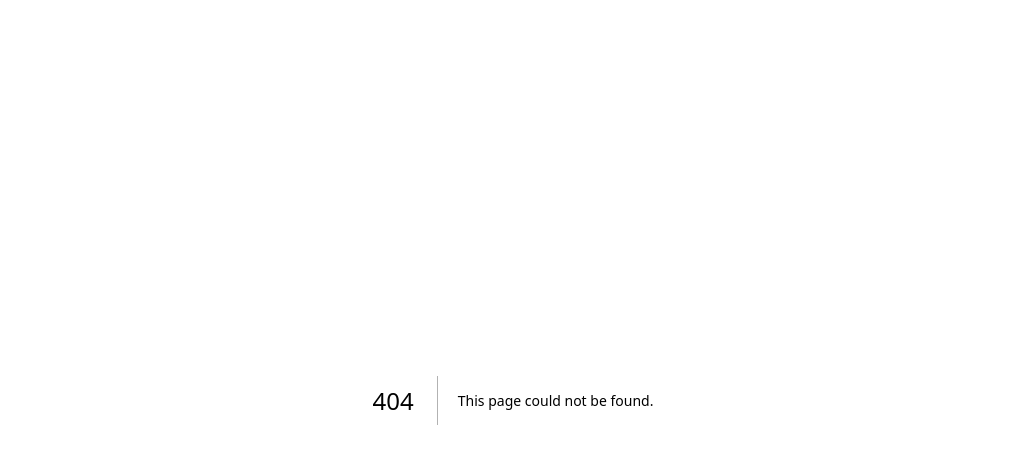
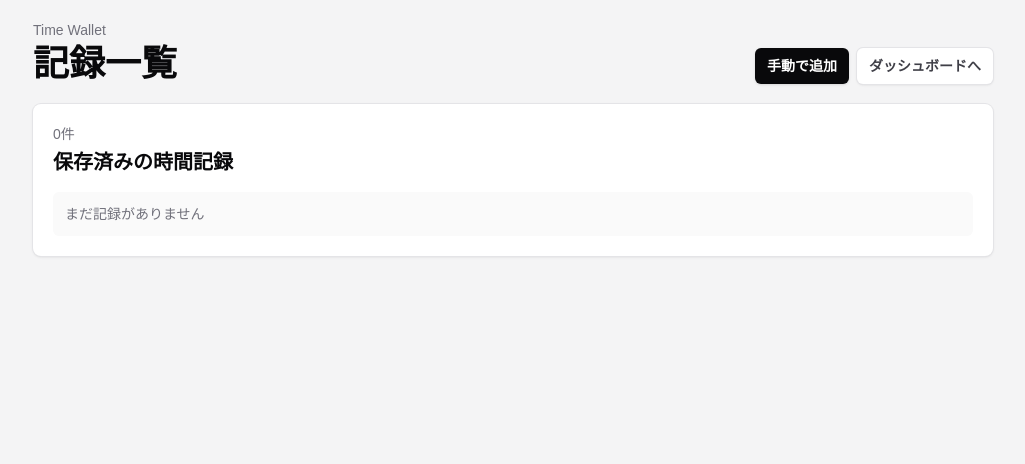
Before and after one commit to tomio-h/time_management_application, a Next.js app: page /records in a window 1280 px wide. Before the commit this address had no page. Shown: the top 464 px of the page, without its empty margins (127-1152 px from the left). Built offline with nearby package versions, Linux system fonts and the light colour scheme.

Commit message:
Add records list page

```diff
--- a/app/dashboard/page.tsx
+++ b/app/dashboard/page.tsx
@@ -422,12 +422,20 @@ export default function DashboardPage() {
               活動タグがありません。/tags でタグを追加してください。
             </p>
           ) : null}
-          <Link
-            href="/records/new"
-            className="mt-4 inline-flex h-10 items-center justify-center rounded-md border border-zinc-200 bg-white px-4 text-sm font-semibold text-zinc-700 transition-colors hover:border-zinc-300 hover:bg-zinc-50"
-          >
-            手動で追加
-          </Link>
+          <div className="mt-4 flex flex-col gap-2 sm:flex-row">
+            <Link
+              href="/records/new"
+              className="inline-flex h-10 items-center justify-center rounded-md border border-zinc-200 bg-white px-4 text-sm font-semibold text-zinc-700 transition-colors hover:border-zinc-300 hover:bg-zinc-50"
+            >
+              手動で追加
+            </Link>
+            <Link
+              href="/records"
+              className="inline-flex h-10 items-center justify-center rounded-md border border-zinc-200 bg-white px-4 text-sm font-semibold text-zinc-700 transition-colors hover:border-zinc-300 hover:bg-zinc-50"
+            >
+              記録一覧
+            </Link>
+          </div>
         </section>
 
         <section className="grid gap-4 lg:grid-cols-[0.95fr_1.05fr]">
--- a/app/records/new/page.tsx
+++ b/app/records/new/page.tsx
@@ -153,12 +153,20 @@ export default function NewRecordPage() {
               手動記録追加
             </h1>
           </div>
-          <Link
-            href="/dashboard"
-            className="rounded-md bg-white px-3 py-2 text-sm font-semibold text-zinc-700 shadow-sm ring-1 ring-zinc-200 transition-colors hover:bg-zinc-50"
-          >
-            ダッシュボードへ
-          </Link>
+          <div className="flex flex-col gap-2 sm:flex-row">
+            <Link
+              href="/records"
+              className="rounded-md bg-zinc-950 px-3 py-2 text-center text-sm font-semibold text-white shadow-sm transition-colors hover:bg-zinc-800"
+            >
+              記録一覧
+            </Link>
+            <Link
+              href="/dashboard"
+              className="rounded-md bg-white px-3 py-2 text-center text-sm font-semibold text-zinc-700 shadow-sm ring-1 ring-zinc-200 transition-colors hover:bg-zinc-50"
+            >
+              ダッシュボードへ
+            </Link>
+          </div>
         </header>
 
         <section className="rounded-lg bg-white p-5 shadow-sm ring-1 ring-zinc-200">
--- /dev/null
+++ b/app/records/page.tsx
@@ -0,0 +1,197 @@
+"use client";
+
+import Link from "next/link";
+import { useEffect, useMemo, useState } from "react";
+import {
+  attachTagIdsToRecords,
+  getTagForRecord,
+  initialActivityTags,
+  parseStoredRecords,
+  parseStoredTags,
+  RECORDS_STORAGE_KEY,
+  TAGS_STORAGE_KEY,
+  type ActivityRecord,
+  type ActivityTag,
+} from "../lib/time-wallet-storage";
+
+function getTodayValue() {
+  const today = new Date();
+  const year = today.getFullYear();
+  const month = (today.getMonth() + 1).toString().padStart(2, "0");
+  const date = today.getDate().toString().padStart(2, "0");
+
+  return `${year}-${month}-${date}`;
+}
+
+function formatMinutes(minutes: number) {
+  const hours = Math.floor(minutes / 60);
+  const restMinutes = minutes % 60;
+
+  if (hours === 0) {
+    return `${restMinutes}m`;
+  }
+
+  if (restMinutes === 0) {
+    return `${hours}h`;
+  }
+
+  return `${hours}h${restMinutes}m`;
+}
+
+function getRecordDate(record: ActivityRecord) {
+  return record.date ?? getTodayValue();
+}
+
+function getSortValue(record: ActivityRecord) {
+  return `${getRecordDate(record)}T${record.end || record.start}`;
+}
+
+export default function RecordsPage() {
+  const [tags, setTags] = useState<ActivityTag[]>(initialActivityTags);
+  const [records, setRecords] = useState<ActivityRecord[]>([]);
+
+  useEffect(() => {
+    const storedTags = window.localStorage.getItem(TAGS_STORAGE_KEY);
+    const storedRecords = window.localStorage.getItem(RECORDS_STORAGE_KEY);
+    const parsedTags = storedTags ? parseStoredTags(storedTags) : null;
+    const parsedRecords = storedRecords
+      ? parseStoredRecords(storedRecords)
+      : null;
+
+    const timeoutId = window.setTimeout(() => {
+      const loadedTags = parsedTags ?? initialActivityTags;
+
+      setTags(loadedTags);
+
+      if (parsedRecords) {
+        setRecords(attachTagIdsToRecords(parsedRecords, loadedTags));
+      }
+    }, 0);
+
+    return () => window.clearTimeout(timeoutId);
+  }, []);
+
+  const sortedRecords = useMemo(
+    () =>
+      [...records].sort((firstRecord, secondRecord) => {
+        const dateCompare = getSortValue(secondRecord).localeCompare(
+          getSortValue(firstRecord),
+        );
+
+        if (dateCompare !== 0) {
+          return dateCompare;
+        }
+
+        return secondRecord.id - firstRecord.id;
+      }),
+    [records],
+  );
+
+  return (
+    <main className="min-h-screen bg-zinc-100 text-zinc-950">
+      <div className="mx-auto flex w-full max-w-5xl flex-col gap-5 px-4 py-5 sm:px-6 lg:px-8">
+        <header className="flex flex-col gap-3 sm:flex-row sm:items-end sm:justify-between">
+          <div>
+            <p className="text-sm font-medium text-zinc-500">Time Wallet</p>
+            <h1 className="mt-1 text-3xl font-semibold tracking-normal text-zinc-950 sm:text-4xl">
+              記録一覧
+            </h1>
+          </div>
+          <div className="flex flex-col gap-2 sm:flex-row">
+            <Link
+              href="/records/new"
+              className="rounded-md bg-zinc-950 px-3 py-2 text-center text-sm font-semibold text-white shadow-sm transition-colors hover:bg-zinc-800"
+            >
+              手動で追加
+            </Link>
+            <Link
+              href="/dashboard"
+              className="rounded-md bg-white px-3 py-2 text-center text-sm font-semibold text-zinc-700 shadow-sm ring-1 ring-zinc-200 transition-colors hover:bg-zinc-50"
+            >
+              ダッシュボードへ
+            </Link>
+          </div>
+        </header>
+
+        <section className="rounded-lg bg-white p-5 shadow-sm ring-1 ring-zinc-200">
+          <div>
+            <p className="text-sm font-medium text-zinc-500">
+              {sortedRecords.length}件
+            </p>
+            <h2 className="mt-1 text-xl font-semibold text-zinc-950">
+              保存済みの時間記録
+            </h2>
+          </div>
+
+          {sortedRecords.length === 0 ? (
+            <p className="mt-4 rounded-md bg-zinc-50 px-3 py-3 text-sm text-zinc-500">
+              まだ記録がありません
+            </p>
+          ) : (
+            <div className="mt-4 flex flex-col gap-3">
+              {sortedRecords.map((record) => {
+                const tag = getTagForRecord(record, tags);
+                const tagName = tag?.name ?? record.tag;
+                const tagColor = tag?.color ?? "#71717a";
+
+                return (
+                  <article
+                    key={record.id}
+                    className="rounded-md border border-zinc-200 bg-zinc-50 p-4"
+                  >
+                    <div className="flex items-start justify-between gap-3">
+                      <div className="min-w-0">
+                        <p className="text-sm font-semibold text-zinc-950">
+                          {getRecordDate(record)}
+                        </p>
+                        <div className="mt-2 flex items-center gap-2">
+                          <span
+                            className="h-3 w-3 rounded-full"
+                            style={{ backgroundColor: tagColor }}
+                          />
+                          <span className="truncate text-sm font-semibold text-zinc-800">
+                            {tagName}
+                          </span>
+                        </div>
+                      </div>
+                      <p className="shrink-0 rounded-md bg-white px-3 py-1 text-sm font-semibold text-zinc-700 ring-1 ring-zinc-200">
+                        {formatMinutes(record.durationMinutes ?? record.minutes)}
+                      </p>
+                    </div>
+
+                    <dl className="mt-4 grid grid-cols-2 gap-3 text-sm sm:grid-cols-4">
+                      <div className="rounded-md bg-white px-3 py-2 ring-1 ring-zinc-200">
+                        <dt className="text-xs font-medium text-zinc-500">
+                          開始時刻
+                        </dt>
+                        <dd className="mt-1 font-semibold text-zinc-950">
+                          {record.start}
+                        </dd>
+                      </div>
+                      <div className="rounded-md bg-white px-3 py-2 ring-1 ring-zinc-200">
+                        <dt className="text-xs font-medium text-zinc-500">
+                          終了時刻
+                        </dt>
+                        <dd className="mt-1 font-semibold text-zinc-950">
+                          {record.end}
+                        </dd>
+                      </div>
+                      <div className="rounded-md bg-white px-3 py-2 ring-1 ring-zinc-200 sm:col-span-2">
+                        <dt className="text-xs font-medium text-zinc-500">
+                          メモ
+                        </dt>
+                        <dd className="mt-1 min-h-5 break-words font-medium text-zinc-700">
+                          {record.memo || "-"}
+                        </dd>
+                      </div>
+                    </dl>
+                  </article>
+                );
+              })}
+            </div>
+          )}
+        </section>
+      </div>
+    </main>
+  );
+}
```
